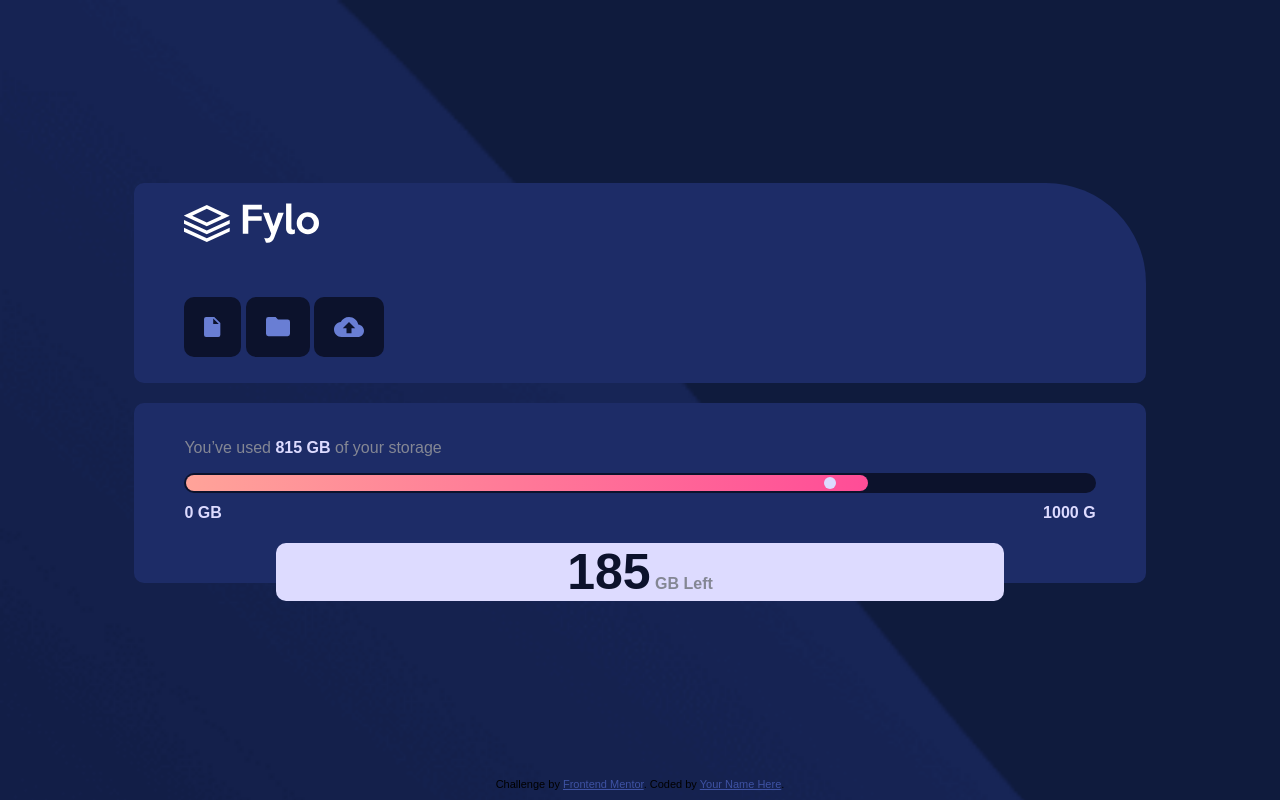
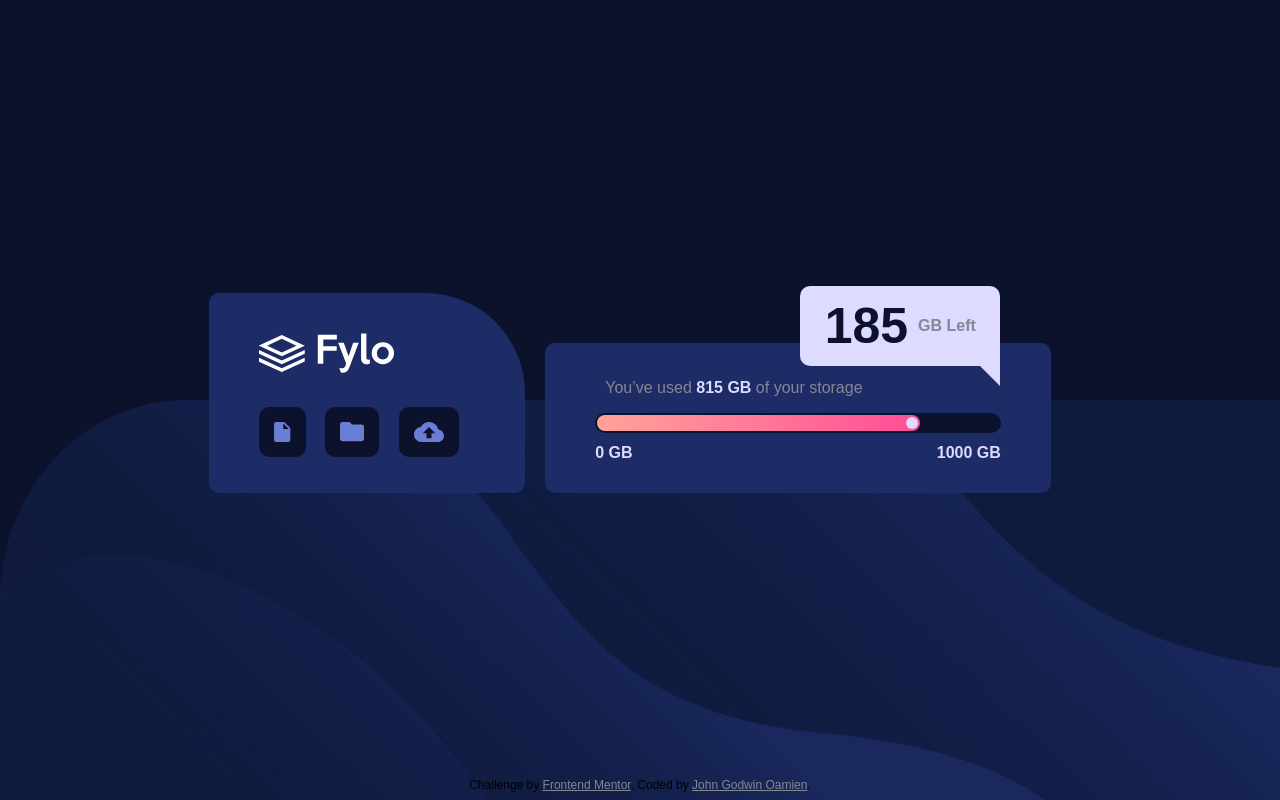
Before and after one commit to Wariboko65/fylo-data-storage-component-master, a plain HTML site: page index.html in a window 1280 px wide. Drawn offline with Linux system fonts and the light colour scheme; a web font is replaced by a local one.

Commit message:
Finished Work

```diff
--- a/index.css
+++ b/index.css
@@ -17,9 +17,9 @@
 body {
     background-image: url("images/bg-mobile.png");
     background-repeat: no-repeat;
-    background-size: cover;
+    background-size: 100% 100%;
 }
-main {
+.container {
     display: flex;
     justify-content: center;
     flex-direction: column;
@@ -30,29 +30,35 @@ main {
 .card1 {
     height: 200px;
     width: 80%;
+    min-width: 300px;
     background-color: var(--dblue);
     border-radius: 10px 100px 10px 10px;
     padding-inline: 50px;
     padding-block: 20px;
 }
 .card2 {
-    height: 180px;
+    height: 185px;
     width: 80%;
+    min-width: 300px;
     border-radius: 10px;
     background: var(--dblue);
     margin: 20px;
     padding-inline: 50px;
     padding-block: 20px;
 }
+.ico {
+    margin-block-start: 20px;
+}
+.icons {
+    width: max-content;
+}
 .bg {
     background: var(--vdblue);
-    padding: 20px;
+    padding: 15px;
     border-radius: 10px;
-    height: 60px;
-    margin-block-start: 50px;
-}
-.ico {
-
+    height: 50px;
+    margin-block-start: 30px;
+    margin-inline-end: 15px;
 }
 p {
     color: var(--gblue);
@@ -60,6 +66,9 @@ p {
 span {
     font-weight: var(--fweight2);
     color: var(--pblue);
+}
+.text {
+    margin-inline: 10px;
 }
 .progressbar {
     height: 20px;
@@ -73,9 +82,12 @@ span {
     background-image: linear-gradient(to right, var(--gradient1), var(--gradient2));
     border-radius: 20px;
 
+    position: relative;
     position: absolute;
-    inset: 2px;
-    right: 25%;
+    top: 2px;
+    bottom: 2px;
+    left: 2px;
+    right: 20%;
 }
 .progressbar::after {
     content: "";
@@ -84,7 +96,8 @@ span {
     position: absolute;
     inset: 4px;
     width: 12px;
-    left: 70.2%;
+    left: 80%;
+    margin-inline-start: -14px;
     border-radius: 50%;
 }
 .content {
@@ -100,19 +113,72 @@ span {
 }
 .sub {
     background: var(--pblue);
-    width: 80%;
+    width: 70%;
     border-radius: 10px;
     margin-block-start: 50px;
     margin-inline: auto;
     text-align: center;
-    padding: 0 0;
+    height: 80px;
 
+    display: flex;
+    align-items: center;
+    justify-content: center;
+    gap: 10px;
 }
-.new {
+.sub p:nth-child(1) {
+    color: var(--vdblue);
     font-size: 50px;
-    color: var(--vdblue);
-
-}
-.real {
     font-weight: var(--fweight2);
 }
+.sub p:nth-child(2) {
+    font-weight: var(--fweight2);
+}
+.attribution {
+    font-size: 12px;
+    text-align: center;
+}
+.attribution a {
+    color: var(--gblue);
+}
+@media screen and (min-width: 900px) {
+    body {
+        background-image: url("images/bg-desktop.png");
+        background-repeat: no-repeat;
+        background-position: bottom;
+        background-size: 100% 50%;
+        background-color: var(--vdblue);
+    }
+    .container {
+        display: flex;
+        flex-direction: row;
+    }
+    .card1 {
+        width: 25%;
+    }
+    .card2 {
+        width: 40%;
+        height: 150px;
+        margin-block-start: 70px;
+        position: relative;
+    }
+    .sub {
+        position: relative;
+        position: absolute;
+        bottom: 85%;
+        right: 10%;
+        width: 200px;
+    }
+    .icons {
+        width: max-content;
+    }
+    .sub::after {
+        content: "";
+        border-style: solid;
+        border-color: transparent var(--pblue) transparent transparent;
+        border-width: 20px;
+
+        position: absolute;
+        right: 0;
+        top: 75%;
+    }
+}
--- a/index.html
+++ b/index.html
@@ -8,12 +8,12 @@
   <link rel="stylesheet" href="index.css">
   <title>Frontend Mentor | Fylo data storage component</title>
   <style>
-    .attribution { font-size: 11px; text-align: center; }
-    .attribution a { color: hsl(228, 45%, 44%); }
+
   </style>
 </head>
 <body>
   <main>
+    <div class="container">
       <div class="card1">
         <img class="ico" src="images/logo.svg" alt="..." aria-hidden="true">
         <div class="icons">
@@ -30,24 +30,21 @@
         <div class="progressbar">
           <div class="content">
             <p class="span">0 GB</p>
-          <p class="span">1000 G</p>
+            <p class="span">1000 GB</p>
           </div>
         </div>
         <div class="sub">
-        <p class="real"><span class="new">185</span> GB Left</p>
+          <p>185</p>
+          <p>GB Left</p>
         </div>
+      </div>
+    </div>
+
+    <div class="attribution">
+      Challenge by <a href="https://www.frontendmentor.io?ref=challenge" target="_blank">Frontend Mentor</a>.
+      Coded by <a href="#">John Godwin Oamien</a>.
     </div>
   </main>
 
-
-
-
-
-
-
-  <div class="attribution">
-    Challenge by <a href="https://www.frontendmentor.io?ref=challenge" target="_blank">Frontend Mentor</a>.
-    Coded by <a href="#">Your Name Here</a>.
-  </div>
 </body>
 </html>
```
Lines whose indentation alone changed are shown as unchanged.
